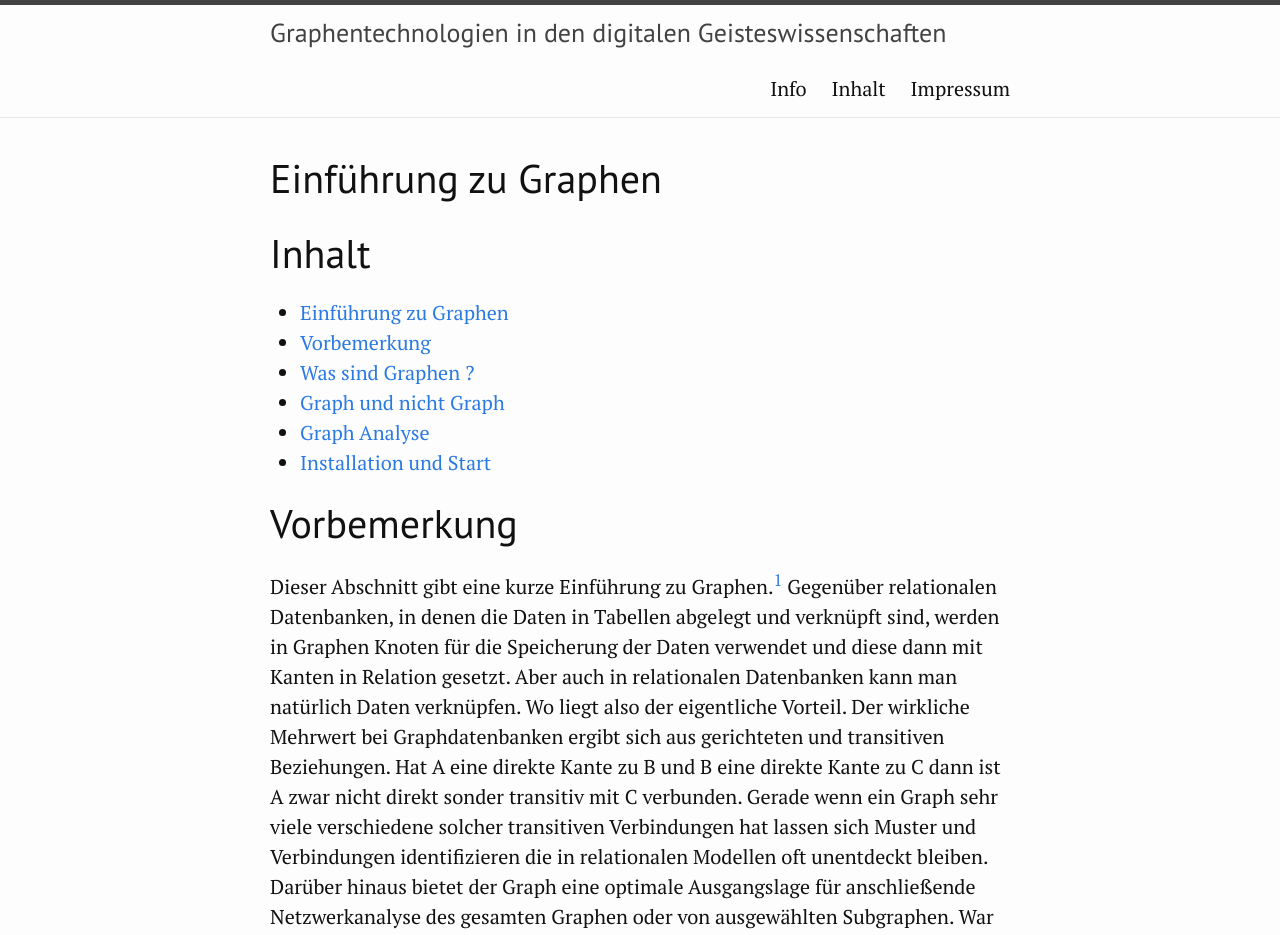
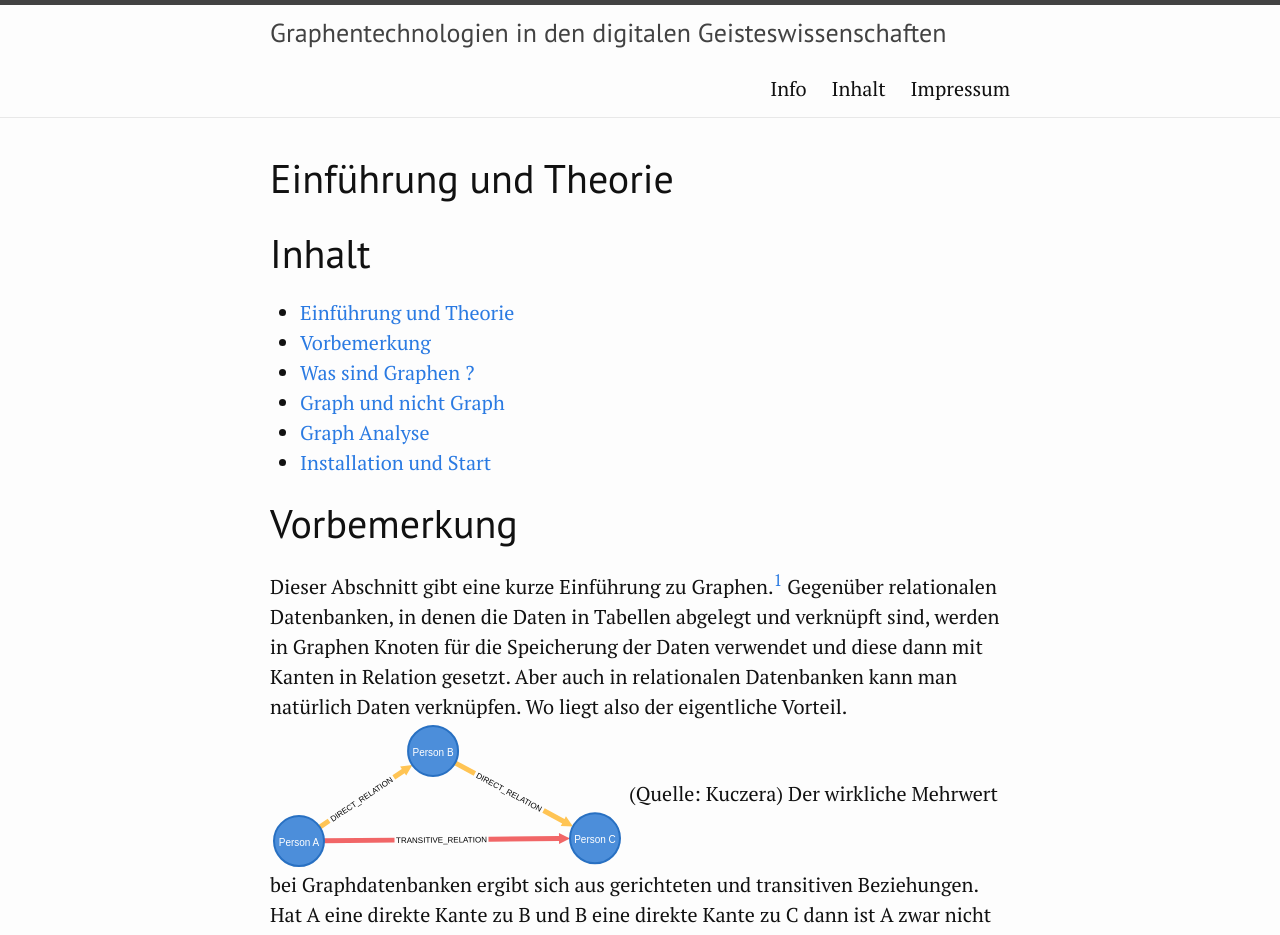
Before and after one commit to kuczera/Graphentechnologien, a Jekyll site: the page built from docs/05_Was ist eine Graphdatenbank.md, in a window 1280 px wide and 1400 px high. Shown: the top 935 px of the window. Built offline with Jekyll 4.4.1, drawn with Linux system fonts in a browser that asks for light colours; some of the changed text lies outside the part shown.

Commit message:
transitiv ergänzt

```diff
--- a/docs/05_Was ist eine Graphdatenbank.md
+++ b/docs/05_Was ist eine Graphdatenbank.md
@@ -1,11 +1,11 @@
 ---
-title: Einführung zu Graphen
+title: Einführung und Theorie
 layout: default
 order: 5
 contents: true
 ---
 
-# Einführung zu Graphen
+# Einführung und Theorie
 
 # Inhalt
 {:.no_toc}
@@ -16,6 +16,8 @@ contents: true
 # Vorbemerkung
 
 Dieser Abschnitt gibt eine kurze Einführung zu Graphen.[^b72e] Gegenüber relationalen Datenbanken, in denen die Daten in  Tabellen abgelegt und verknüpft sind, werden in Graphen Knoten für die Speicherung der Daten verwendet und diese dann mit Kanten in Relation gesetzt. Aber auch in relationalen Datenbanken kann man natürlich Daten verknüpfen. Wo liegt also der eigentliche Vorteil.
+![Beispielgraph](Bilder/directTransitive.svg)
+(Quelle: Kuczera)
 Der wirkliche Mehrwert bei Graphdatenbanken ergibt sich aus gerichteten und transitiven Beziehungen. Hat A eine direkte Kante zu B und B eine direkte Kante zu C dann ist A zwar nicht direkt sonder transitiv mit C verbunden.
 Gerade wenn ein Graph sehr viele verschiedene solcher transitiven Verbindungen hat lassen sich Muster und Verbindungen identifizieren die in relationalen Modellen oft unentdeckt bleiben. Darüber hinaus bietet der Graph eine optimale Ausgangslage für anschließende Netzwerkanalyse des gesamten Graphen oder von ausgewählten Subgraphen.
 War es in den digitalen Geisteswissenschaften bis vor einigen Jahren noch höchste Priorität überhaupt digitale Forschungsdaten bereitzustellen ist es heute die Herausforderung Daten in ihrem Kontext zu erfassen. Hierfür lassen sich Graphdatenbanken hervorragend nutzen.
```
Also changed, not shown: docs/Bilder/directTransitive.svg (added).
